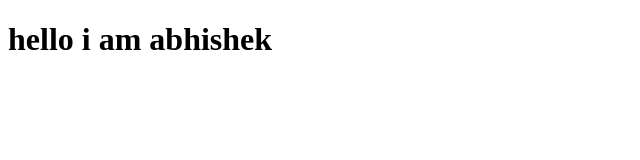
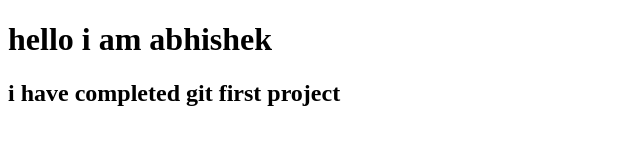
Before and after one commit to Abhi2003up/htmlclass, a plain HTML site: page index.html in a window 1280 px wide. Shown: the whole page, without its empty margins (0-640 px from the left). Drawn offline with Linux system fonts and the light colour scheme.

Commit message:
Update index.html

```diff
--- a/index.html
+++ b/index.html
@@ -8,5 +8,6 @@
 
 <body>
     <h1>hello i am abhishek</h1>
+    <h2>i have completed git first project</h2>
 </body>
 </html>
```
